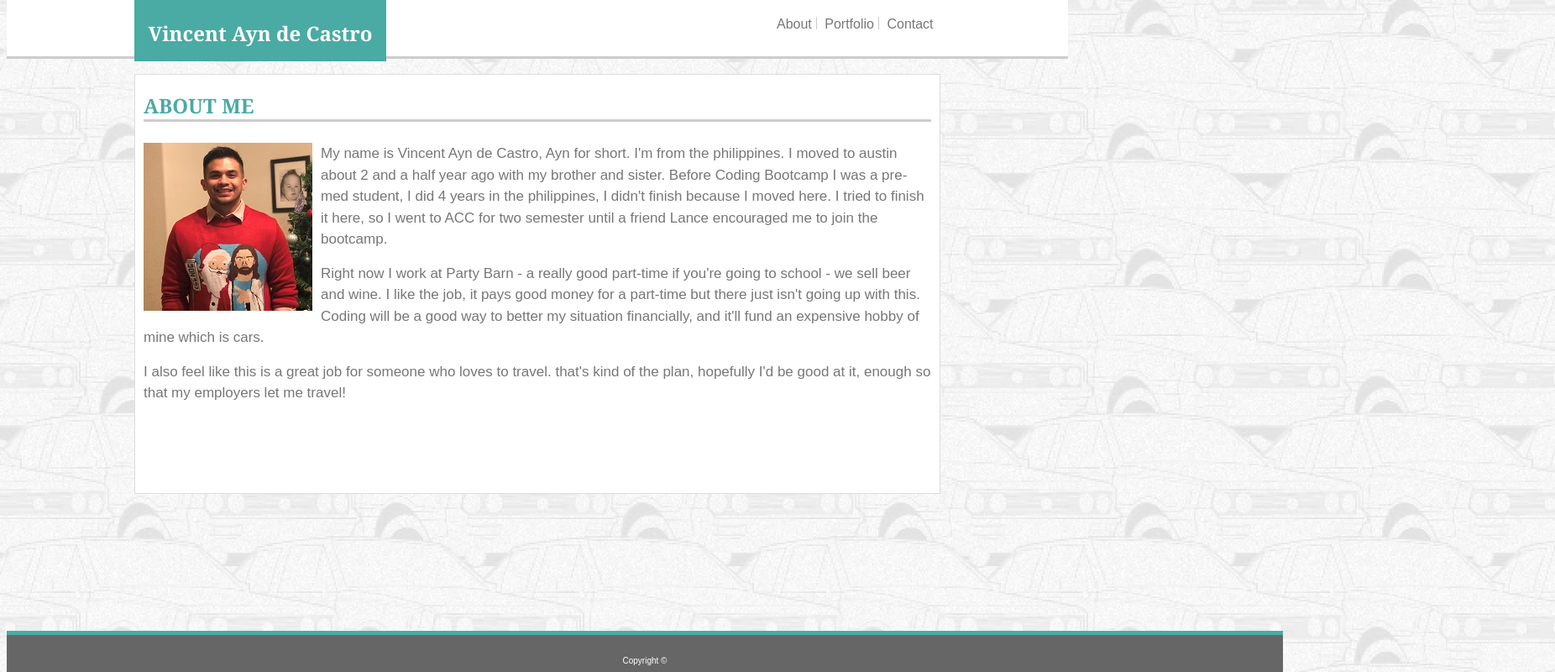
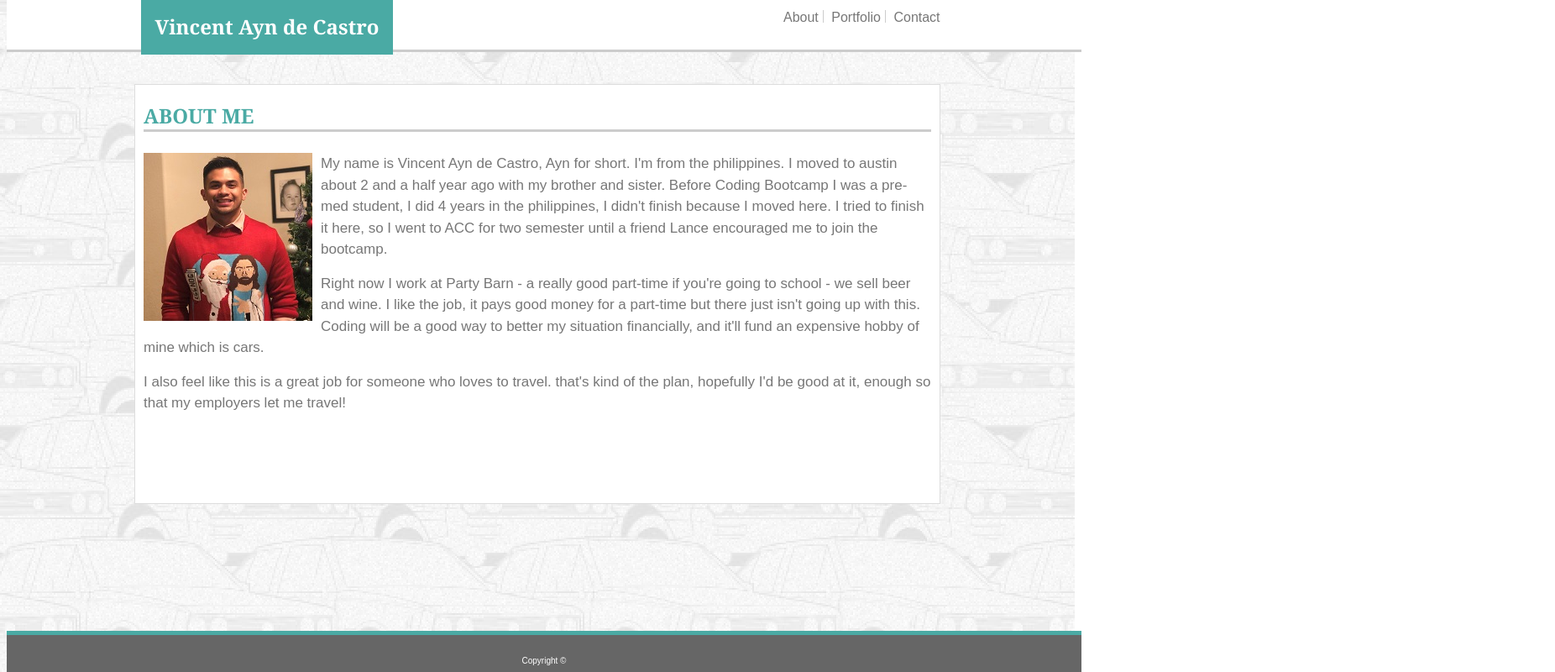
Before and after one commit to ayndecastro/Basic-Portfolio, a plain HTML site: page index.html in a window 1280 px wide. Shown: the whole page at 84% size, 1852 px wide, since content can reach past the window. Drawn offline with Linux system fonts and the light colour scheme.

Commit message:
fixed header and footer

```diff
--- a/assets/css/style.css
+++ b/assets/css/style.css
@@ -4,6 +4,9 @@
 h1{
     font-family: "georgia";
     font-size: 24px;
+}
+body {
+    margin-top: 100px;
 }
 section, .row{
     border: none;
@@ -16,14 +19,14 @@ section, .row{
     border-bottom: solid #cccccc;
 }
 .container {
+    z-index:100000000;
     box-sizing: border-box;
     padding: 0px auto;
-    margin: auto 0px auto 0px;
-    max-width: 1520px;
-    min-width: 960px;
+    margin: auto 0px 100px 0px;
+    width: 100%;
     max-height: 70px;
     background: #fff;
-    position: relative;
+    position: fixed;
     top: -8px;
 }
 .container2 {
@@ -144,9 +147,7 @@ span{
     position: fixed;
     box-sizing: border-box;
     padding-top: 25px;
-    margin: auto 0px auto 0px;
-    max-width: 100%;
-    min-width: 1520px;
+    width:100%;
     height:50px;
     background: #666;
     color: #fff;
@@ -154,4 +155,5 @@ span{
     bottom: -1px;
     z-index: 100000;
     font-size: 10px;
+    flex-shrink: 0;
 }
```
